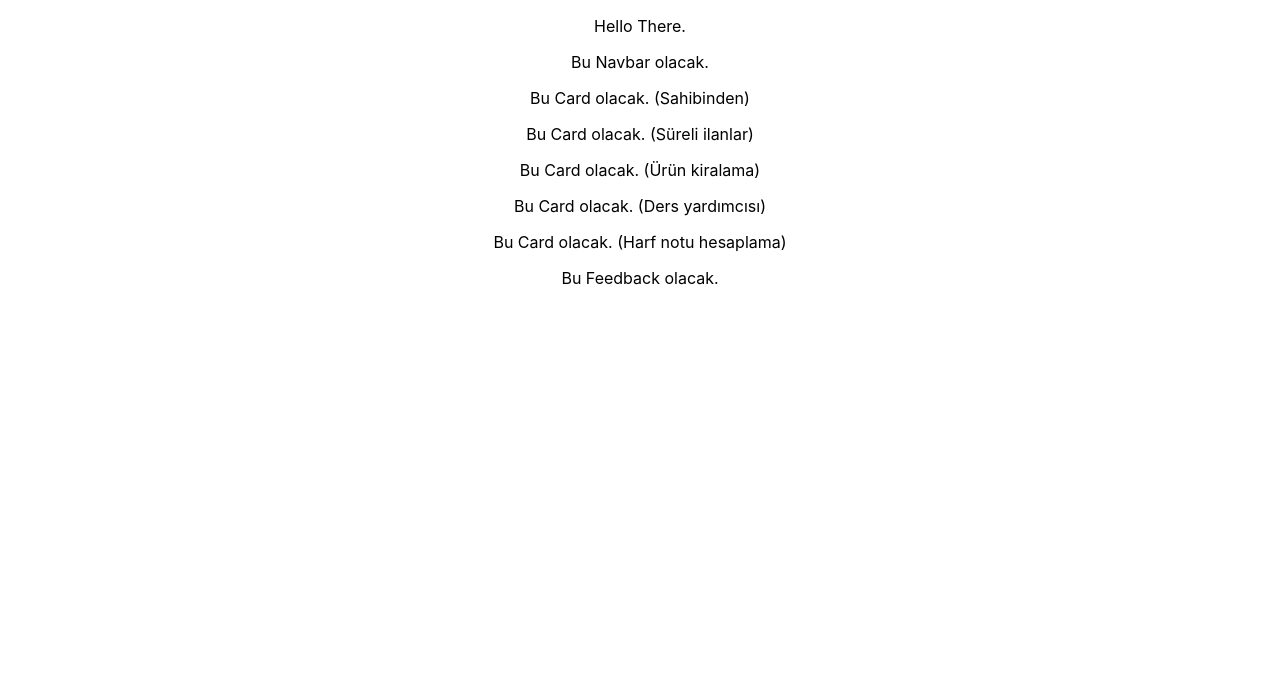
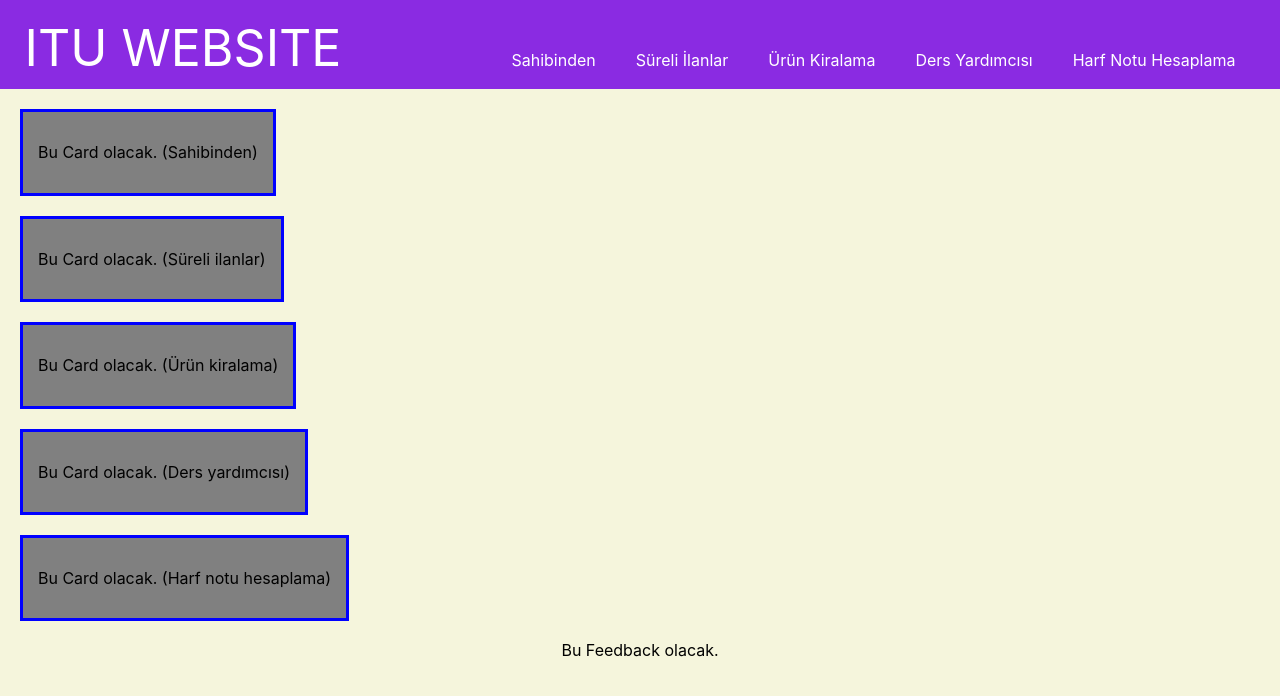
Before and after one commit to itu-itis23-ekmekci23/itu-website, a React (Create React App) app: page / in a window 1280 px wide. Shown: the top 696 px of the page. Built offline with nearby package versions, Linux system fonts and the light colour scheme.

Commit message:
navbar ve cardlist te biraz calistim

```diff
--- a/package.json
+++ b/package.json
@@ -2,6 +2,7 @@
   "name": "itu-website",
   "version": "0.1.0",
   "private": true,
+  "homepage": "https://github.com/omerfarukekmekci/itu-website",
   "dependencies": {
     "@testing-library/jest-dom": "^5.17.0",
     "@testing-library/react": "^13.4.0",
@@ -9,6 +10,7 @@
     "react": "^18.3.1",
     "react-dom": "^18.3.1",
     "react-scripts": "5.0.1",
+    "tachyons": "^4.12.0",
     "web-vitals": "^2.1.4"
   },
   "scripts": {
--- a/src/App.css
+++ b/src/App.css
@@ -1,3 +1,7 @@
 .AppMain {
   text-align: center;
 }
+
+body {
+  background-color: beige;
+}
--- a/src/App.js
+++ b/src/App.js
@@ -6,7 +6,6 @@ import Feedback from './feedback';
 function AppMain() {
   return (
     <div className="AppMain">
-      <p>Hello There.</p>
       <Navbar />
       <CardList />
       <Feedback />
--- /dev/null
+++ b/src/card.css
@@ -0,0 +1,8 @@
+.card {
+    background-color: grey;
+    display: flexbox;
+    border: 3px solid blue;
+    padding: 15px;
+    margin: 20px;
+    width: fit-content;
+}
--- a/src/card.js
+++ b/src/card.js
@@ -1,8 +1,9 @@
 import React from "react";
+import './card.css';
 
 function Card({ prop }) {
     return (
-        <div>
+        <div className="card">
             <p>Bu Card olacak. ({prop})</p>
         </div>
     )
--- /dev/null
+++ b/src/cardlist.css
@@ -0,0 +1,3 @@
+.cardlist {
+    background-color: red;
+}
--- a/src/cardlist.js
+++ b/src/cardlist.js
@@ -1,9 +1,10 @@
 import React from "react";
 import Card from "./card";
+import './cardlist.css';
 
 function CardList() {
     return (
-        <div>
+        <div className="cards">
             <Card prop={"Sahibinden"} />
             <Card prop={"Süreli ilanlar"} />
             <Card prop={"Ürün kiralama"} />
@@ -13,4 +14,4 @@ function CardList() {
     )
 }
 
-export default CardList
+export default CardList;
--- a/src/index.js
+++ b/src/index.js
@@ -3,6 +3,7 @@ import ReactDOM from 'react-dom/client';
 import './index.css';
 import App from './App';
 import reportWebVitals from './reportWebVitals';
+import 'tachyons';
 
 const root = ReactDOM.createRoot(document.getElementById('root'));
 root.render(
--- /dev/null
+++ b/src/navbar.css
@@ -0,0 +1,24 @@
+.bigdiv {
+    padding-top: 20px;
+    background-color: blueviolet;
+    color: white;
+    justify-content: flex-start;
+}
+
+a {
+    margin: 20px;
+    color: white;
+    text-decoration: none;
+    font-size: 16px;
+    display: flexbox;
+}
+
+a:hover {
+    color: yellow;
+}
+
+span {
+    margin-right: 150px;
+    font-size: 50px;
+    display: flexbox;
+}
--- a/src/navbar.js
+++ b/src/navbar.js
@@ -1,11 +1,17 @@
 import React from "react";
+import './navbar.css';
 
 function Navbar() {
     return (
-        <div>
-            <p>Bu Navbar olacak. </p>
+        <div className="bigdiv">
+            <span> ITU WEBSITE</span>
+            <a href="google.com" className="dib grow">Sahibinden</a>
+            <a href="google.com" className="dib grow">Süreli İlanlar</a>
+            <a href="google.com" className="dib grow">Ürün Kiralama</a>
+            <a href="google.com" className="dib grow">Ders Yardımcısı</a>
+            <a href="google.com" className="dib grow">Harf Notu Hesaplama</a>
         </div>
     )
 }
 
-export default Navbar
+export default Navbar;
```
Also changed, not shown: 1 other file (tests, documents, lock files or other folders).
